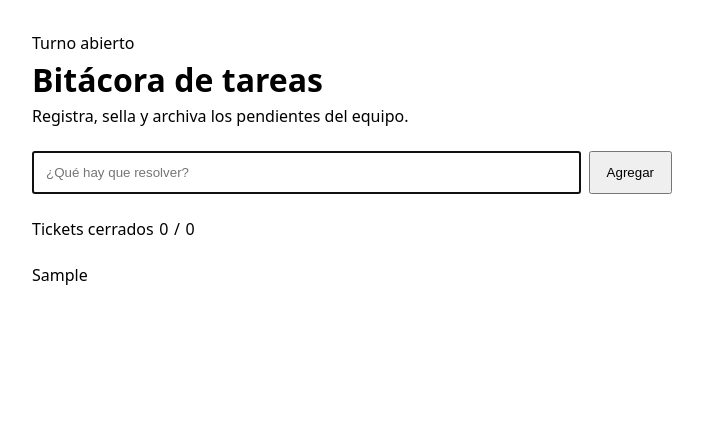
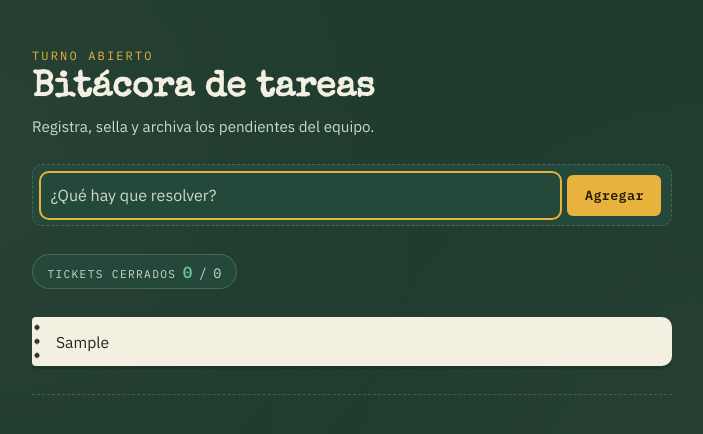
Before and after one commit to 233111779-ship-it/lista-tareas, a plain HTML site: page index.html in a window 1280 px wide. Both pictures are taken after typing "Sample" into the empty fields and a click on the button "Agregar". Shown: the whole page, without its empty margins (288-991 px from the left). Drawn offline with nearby package versions, Linux system fonts and the light colour scheme.

Commit message:
Cambiar los colores y aspecto de la aplicación.

```diff
--- a/index.html
+++ b/index.html
@@ -4,6 +4,12 @@
   <meta charset="UTF-8" />
   <meta name="viewport" content="width=device-width, initial-scale=1.0" />
   <title>Bitácora de Tareas</title>
+  <link rel="preconnect" href="https://fonts.googleapis.com" />
+  <link rel="preconnect" href="https://fonts.gstatic.com" crossorigin />
+  <link
+    href="https://fonts.googleapis.com/css2?family=Special+Elite&family=IBM+Plex+Mono:wght@400;600&family=IBM+Plex+Sans:wght@400;500;600&display=swap"
+    rel="stylesheet"
+  />
   <link rel="stylesheet" href="style.css" />
 </head>
 <body>
--- a/style.css
+++ b/style.css
@@ -1,7 +1,25 @@
 /* style.css
-   Estructura y distribución base de la aplicación.
-   (La paleta de colores y el aspecto visual definitivo se aplican
-   en un commit posterior, a cargo de Programador 2). */
+   Aspecto visual: "Bitácora de turno" — cada tarea es un ticket
+   perforado que se sella al crearse y se archiva al completarse,
+   como en un mostrador de taller. */
+
+:root {
+  --bg: #1f3b2e;
+  --bg-board: #24493a;
+  --paper: #f3efe1;
+  --ink: #24291f;
+  --ink-soft: #5b5a4d;
+  --chalk: #f3efe1;
+  --chalk-soft: #cdd8ce;
+  --rule: rgba(243, 239, 225, 0.18);
+  --accent-mustard: #e8b23d;
+  --accent-teal: #6fbf9e;
+  --accent-coral: #d8654a;
+
+  --font-display: 'Special Elite', 'Courier New', monospace;
+  --font-body: 'IBM Plex Sans', system-ui, sans-serif;
+  --font-mono: 'IBM Plex Mono', 'Courier New', monospace;
+}
 
 * {
   box-sizing: border-box;
@@ -13,8 +31,13 @@ body {
   min-height: 100vh;
   display: flex;
   justify-content: center;
-  padding: 2rem 1rem;
-  font-family: system-ui, sans-serif;
+  padding: 3rem 1rem;
+  background: var(--bg);
+  background-image:
+    radial-gradient(circle at 20% 20%, rgba(243, 239, 225, 0.04), transparent 40%),
+    radial-gradient(circle at 80% 60%, rgba(243, 239, 225, 0.03), transparent 45%);
+  font-family: var(--font-body);
+  color: var(--chalk);
 }
 
 .board {
@@ -22,42 +45,158 @@ body {
   max-width: 640px;
   display: flex;
   flex-direction: column;
-  gap: 1.5rem;
+  gap: 1.75rem;
 }
 
-.board__header {
-  display: flex;
-  flex-direction: column;
-  gap: 0.25rem;
+/* --- Encabezado ------------------------------------------------ */
+
+.board__eyebrow {
+  font-family: var(--font-mono);
+  font-size: 0.75rem;
+  letter-spacing: 0.18em;
+  text-transform: uppercase;
+  color: var(--accent-mustard);
 }
+
+.board__title {
+  font-family: var(--font-display);
+  font-size: 2.25rem;
+  line-height: 1.15;
+  margin-top: 0.35rem;
+  color: var(--chalk);
+}
+
+.board__subtitle {
+  margin-top: 0.4rem;
+  color: var(--chalk-soft);
+  font-size: 0.95rem;
+}
+
+/* --- Formulario -------------------------------------------------- */
 
 .ticket-form {
   display: flex;
-  gap: 0.5rem;
+  gap: 0.6rem;
+  background: var(--bg-board);
+  border: 1px dashed var(--rule);
+  border-radius: 10px;
+  padding: 0.6rem;
 }
 
 .ticket-form__input {
   flex: 1;
-  padding: 0.75rem;
+  border: none;
+  background: transparent;
+  padding: 0.65rem 0.5rem;
+  font-family: var(--font-body);
+  font-size: 1rem;
+  color: var(--chalk);
+}
+
+.ticket-form__input::placeholder {
+  color: var(--chalk-soft);
+}
+
+.ticket-form__input:focus {
+  outline: 2px solid var(--accent-mustard);
+  outline-offset: 2px;
+  border-radius: 6px;
 }
 
 .ticket-form__submit {
-  padding: 0.75rem 1rem;
+  border: none;
+  border-radius: 6px;
+  padding: 0.65rem 1.1rem;
+  background: var(--accent-mustard);
+  color: #241a05;
+  font-family: var(--font-mono);
+  font-weight: 600;
+  letter-spacing: 0.03em;
+  cursor: pointer;
+  transition: transform 0.12s ease;
 }
 
+.ticket-form__submit:hover {
+  transform: translateY(-1px);
+}
+
+.ticket-form__submit:active {
+  transform: translateY(0);
+}
+
+/* --- Contador (turnstile) ---------------------------------------- */
+
 .counter {
+  align-self: flex-start;
   display: flex;
   align-items: baseline;
-  gap: 0.35rem;
+  gap: 0.4rem;
+  font-family: var(--font-mono);
+  background: var(--bg-board);
+  border: 1px solid var(--rule);
+  border-radius: 999px;
+  padding: 0.4rem 0.9rem;
 }
+
+.counter__label {
+  font-size: 0.7rem;
+  text-transform: uppercase;
+  letter-spacing: 0.12em;
+  color: var(--chalk-soft);
+}
+
+.counter__value {
+  font-size: 1rem;
+  font-weight: 600;
+  color: var(--accent-teal);
+}
+
+.counter__divider,
+.counter__total {
+  font-size: 0.85rem;
+  color: var(--chalk-soft);
+}
+
+/* --- Lista de tickets ---------------------------------------------- */
 
 .ticket-list {
   list-style: none;
   display: flex;
   flex-direction: column;
-  gap: 0.75rem;
+  gap: 0.7rem;
 }
+
+.ticket-list__item {
+  position: relative;
+  background: var(--paper);
+  color: var(--ink);
+  border-radius: 4px 10px 10px 4px;
+  padding: 0.9rem 1rem 0.9rem 1.5rem;
+  font-size: 0.98rem;
+  box-shadow: 0 3px 0 rgba(0, 0, 0, 0.12);
+}
+
+/* Perforación tipo boleto en el borde izquierdo del ticket */
+.ticket-list__item::before {
+  content: '';
+  position: absolute;
+  left: 0;
+  top: 0;
+  bottom: 0;
+  width: 10px;
+  background-image: radial-gradient(circle, var(--bg) 2.5px, transparent 2.6px);
+  background-size: 10px 14px;
+  background-position: center;
+}
+
+/* --- Pie de página ---------------------------------------------- */
 
 .board__footer {
   text-align: center;
+  font-family: var(--font-mono);
+  font-size: 0.75rem;
+  letter-spacing: 0.05em;
+  color: var(--chalk-soft);
+  padding-top: 0.5rem;
+  border-top: 1px dashed var(--rule);
 }
```
